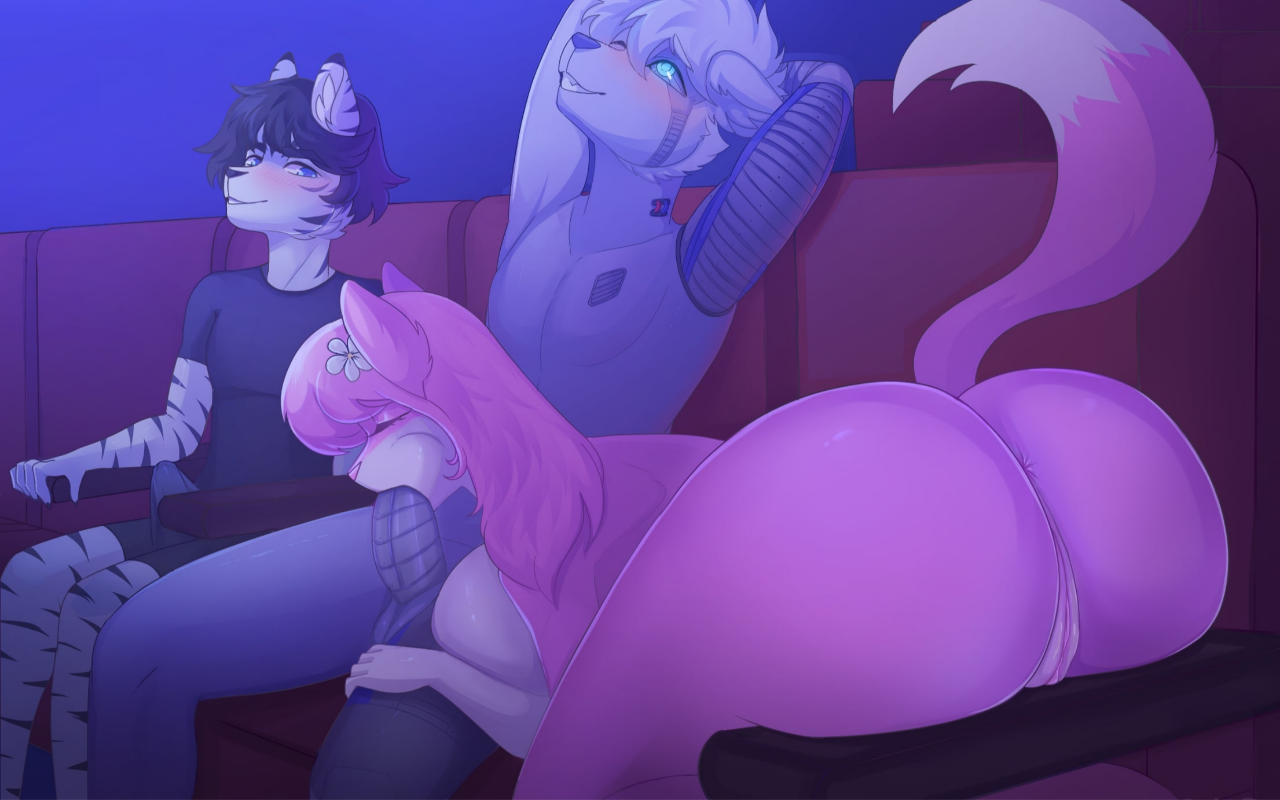
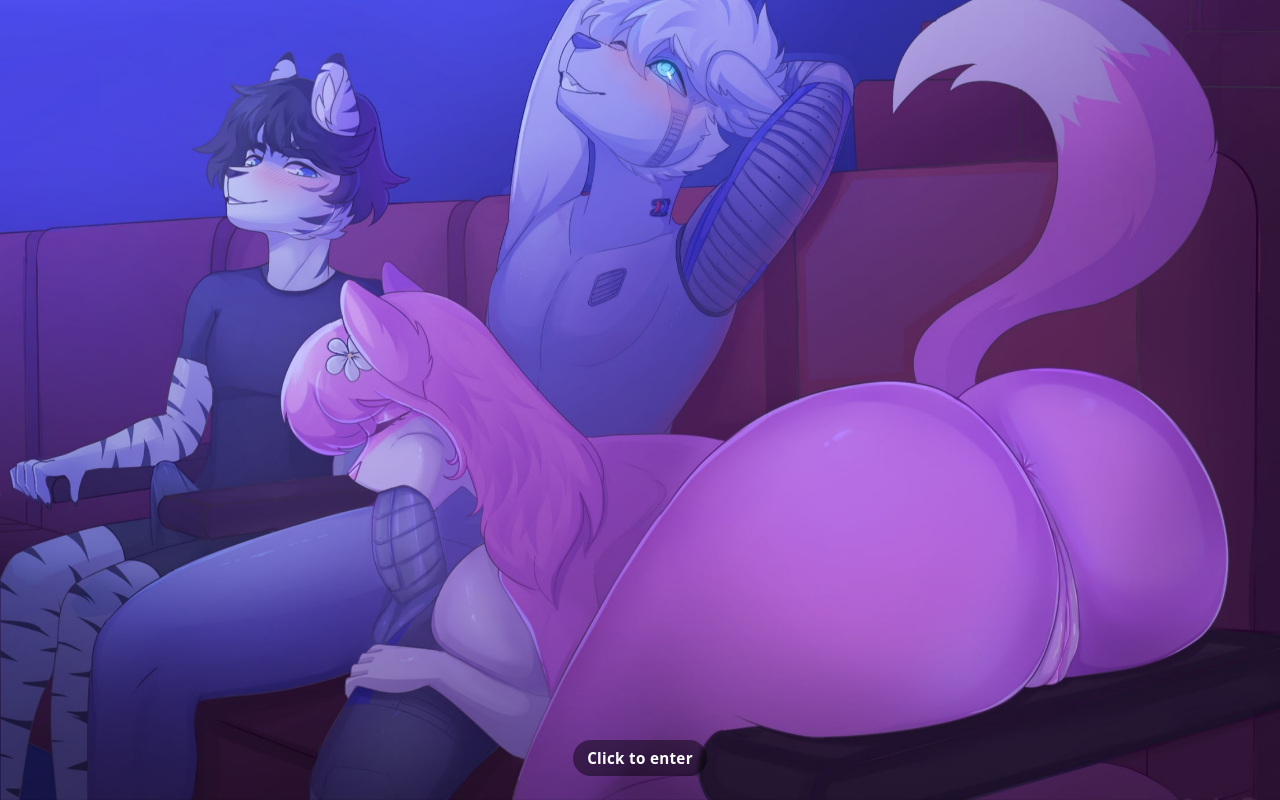
Before and after one commit to spikethesylveon/slmedialinkred1rect, a plain HTML site: page index.html in a window 1280 px wide. Drawn offline with Linux system fonts and the light colour scheme.

Commit message:
Update index.html

```diff
--- a/index.html
+++ b/index.html
@@ -2,9 +2,37 @@
 <html lang="en">
 <head>
   <meta charset="UTF-8" />
-  <meta name="viewport" content="width=device-width, initial-scale=1.0" />
+  <meta name="viewport" content="width=device-width, initial-scale=1, viewport-fit=cover" />
   <title>Two Button Site</title>
   <style>
+    /* ===== Global reset & viewport fill ===== */
+    html, body {
+      height: 100%;
+      margin: 0;
+      padding: 0;
+      background: #0e0e0e;       /* page bg behind UI */
+      color: #eee;
+    }
+    body {
+      /* Fill whatever rectangle SL gives the browser texture */
+      width: 100vw;
+      height: 100vh;
+      overflow: hidden;
+      font-family: system-ui, -apple-system, Segoe UI, Roboto, sans-serif;
+    }
+
+    /* Stage that always matches the prim face */
+    #app {
+      position: relative;
+      width: 100%;
+      height: 100%;
+      display: grid;
+      place-items: center;       /* centers if you ever use non-absolute children */
+      padding: min(3vmin, 24px); /* gentle breathing room that scales with size */
+      box-sizing: border-box;
+      background: #0e0e0e;       /* same as body to avoid edge seams */
+    }
+
     :root {
       /* Button images (can be overridden by JS vars below) */
       --media-image: url("./assets/media.jpg");
@@ -14,20 +42,12 @@
       --splash-image: url("./assets/splash.jpg");
     }
 
-    html, body { height: 100%; }
-    body {
-      margin: 0;
-      height: 100vh;
-      background-color: #f8f8f8;
-      font-family: system-ui, -apple-system, Segoe UI, Roboto, sans-serif;
-      overflow: hidden;
-    }
-
+    /* ===== Buttons (stay square by design) ===== */
     .btn {
       position: absolute;
-      width: 22vw;            /* square and decently large */
+      width: 22vw;            /* responsive size */
       min-width: 220px;       /* prevents tiny buttons on phones */
-      aspect-ratio: 1 / 1;
+      aspect-ratio: 1 / 1;    /* buttons intentionally square */
       border: none;
       cursor: pointer;
       border-radius: 16px;
@@ -88,6 +108,7 @@
       box-shadow: 0 10px 30px rgba(0,0,0,.25);
       width: clamp(280px, 40vw, 360px);
       padding: 20px;
+      color: #111;
     }
     .kp-title {
       font-size: 1.1rem;
@@ -163,6 +184,8 @@
   </style>
 </head>
 <body>
+  <!-- Stage that fills the prim’s rectangle -->
+  <div id="app">
     <!-- Media Button -->
     <button class="btn media" id="mediaButton" aria-haspopup="dialog" aria-controls="keypadModal">
       <span class="label">Media</span>
@@ -172,8 +195,9 @@
     <button class="btn tv" id="tvButton">
       <span class="label">TV</span>
     </button>
+  </div>
 
-  <!-- Keypad Modal -->
+  <!-- Keypad Modal (overlay) -->
   <div class="modal" id="keypadModal" role="dialog" aria-modal="true" aria-labelledby="kpTitle">
     <div class="keypad">
       <h2 id="kpTitle" class="kp-title">Enter Code</h2>
@@ -204,7 +228,7 @@
 
   <!-- Splash overlay -->
   <div class="splash" id="splash" role="button" aria-label="Enter site">
-
+    <div class="splash-hint">Click to enter</div>
   </div>
 
   <script>
@@ -213,9 +237,9 @@
     const tvLink    = "https://www.neurolab-inc.com/mediaplayer/";
 
     // Optional: override images with full URLs (otherwise CSS vars are used)
-    const mediaImageURL  = null; // e.g. "https://raw.githubusercontent.com/<user>/<repo>/main/assets/media.jpg"
-    const tvImageURL     = null; // e.g. "https://raw.githubusercontent.com/<user>/<repo>/main/assets/tv.jpg"
-    const splashImageURL = null; // e.g. "https://raw.githubusercontent.com/<user>/<repo>/main/assets/splash.jpg"
+    const mediaImageURL  = null;
+    const tvImageURL     = null;
+    const splashImageURL = null;
 
     // Inactivity timeout (ms)
     const IDLE_MS = 15000;
@@ -226,7 +250,6 @@
 
     tvBtn.onclick = () => location.href = tvLink;
 
-    // If you set full image URLs above, apply them:
     function setBG(el, url) {
       const img = new Image();
       img.onload  = () => el.style.backgroundImage = `url('${url}')`;
@@ -269,8 +292,6 @@
       }
 
       entered = next;
-
-      // (We keep display masked as •••; you can show digits if preferred)
       display.textContent = "•••";
 
       // If full code matched, go to Media
@@ -303,8 +324,8 @@
     const activityEvents = ['mousemove', 'mousedown', 'keypress', 'touchstart', 'scroll'];
 
     function showSplash() {
-      // Hide keypad if open (optional; remove if you want splash behind modal)
-      closeModal();
+      // Hide keypad if open
+      modal.classList.remove('active');
       splash.classList.remove('hidden');
     }
 
@@ -315,7 +336,6 @@
 
     function resetIdleTimer() {
       clearTimeout(idleTimer);
-      // Only count inactivity while splash is hidden (i.e., user is in the site)
       if (splash.classList.contains('hidden')) {
         idleTimer = setTimeout(showSplash, IDLE_MS);
       }
@@ -330,9 +350,6 @@
         if (splash.classList.contains('hidden')) resetIdleTimer();
       }, { passive: true })
     );
-
-    // Optional: start with timer armed if you programmatically hide splash elsewhere
-    // resetIdleTimer();
   </script>
 </body>
 </html>
```
Lines whose indentation alone changed are shown as unchanged.
